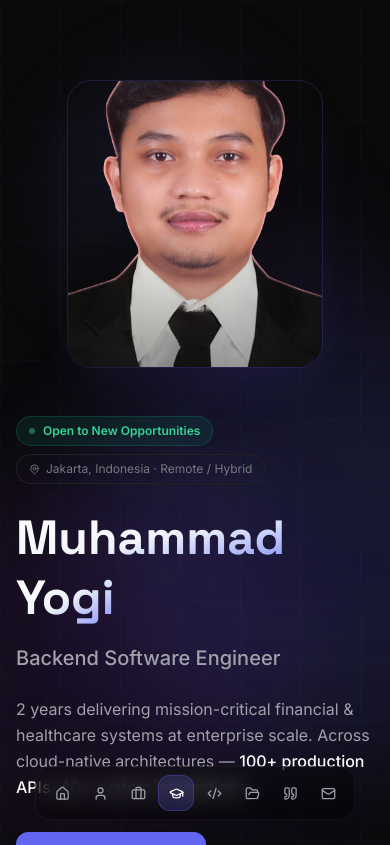
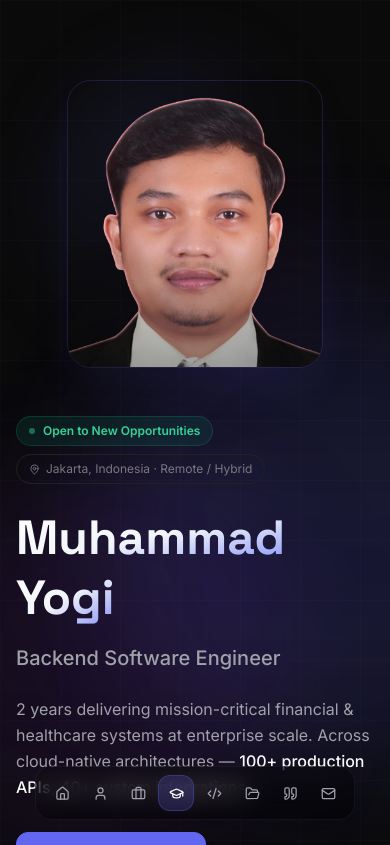
Before and after one commit to yogigaek/Portfolio-Latest, a React (Vite) app: page / in a window 390 px wide. Shown: the top 845 px of the page. Built offline with nearby package versions, Linux system fonts and the light colour scheme; no server answers; the HTML template or start-up script is replaced by a standard one.

Commit message:
fix: show top of profile photo on mobile hero

```diff
--- a/src/components/sections/Hero.tsx
+++ b/src/components/sections/Hero.tsx
@@ -149,7 +149,7 @@
                 <img
                   src={profileHero}
                   alt="Muhammad Yogi — Backend Software Engineer"
-                  className="w-full h-full object-cover object-center"
+                  className="w-full h-full object-cover object-top"
                   width={320}
                   height={384}
                 />
```
